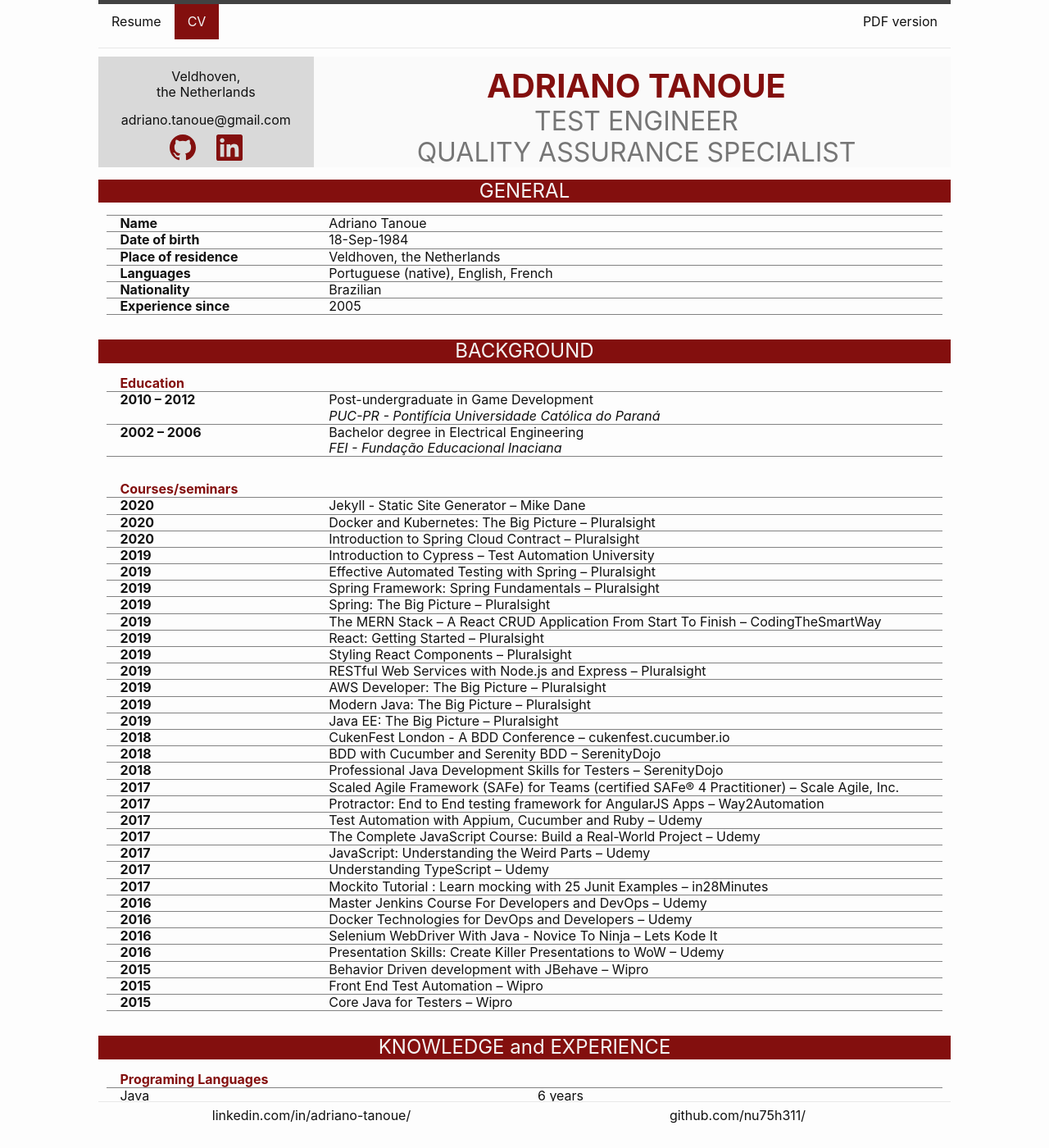
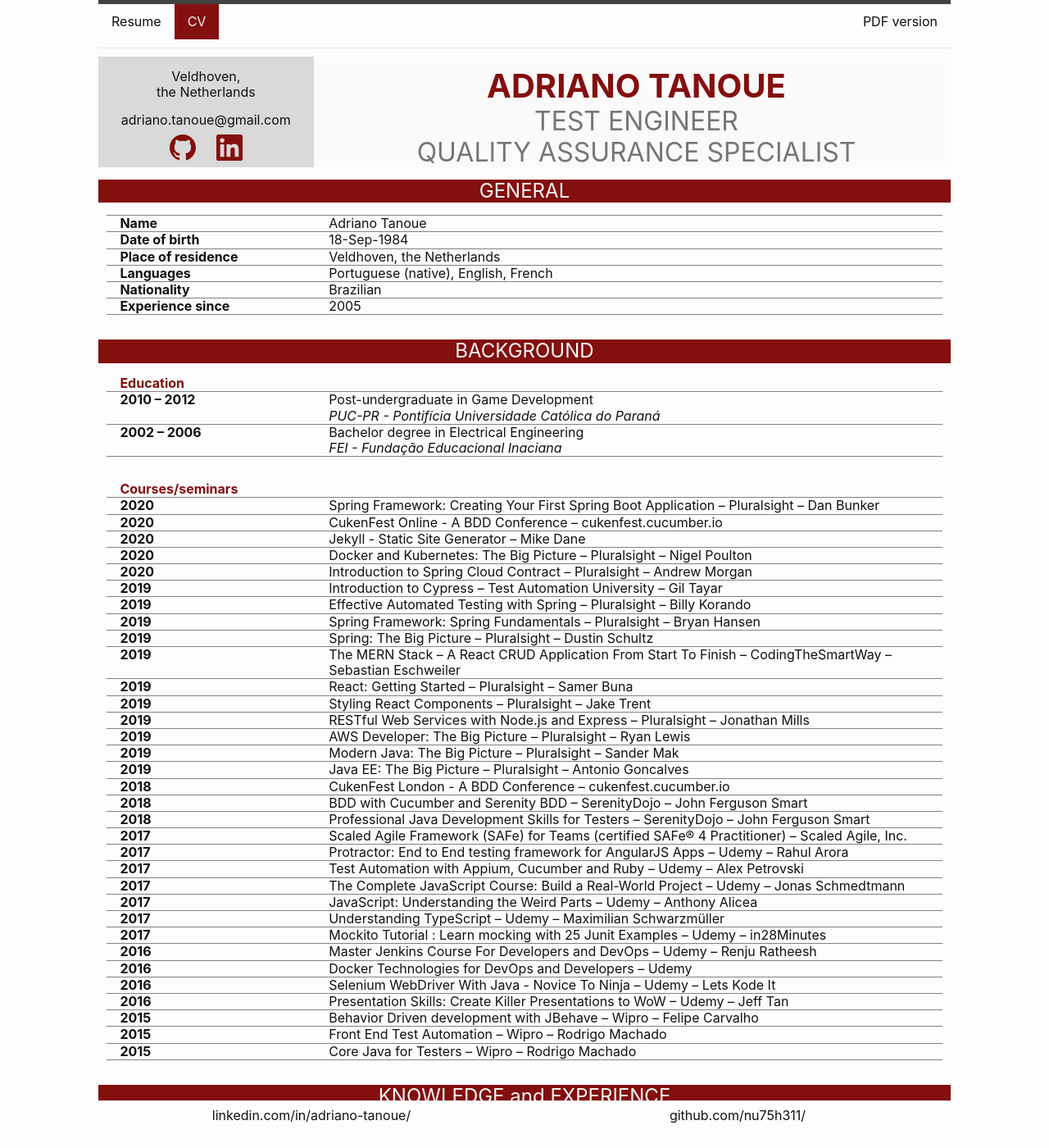
Before and after one commit to nu75h311/nu75h311.github.io, a Jekyll site: the page built from cv.md, in a window 1280 px wide and 1400 px high. Shown: the whole window at 82% size. Built offline with Jekyll 4.4.1, drawn with Linux system fonts in a browser that asks for light colours.

Commit message:
added course

```diff
--- a/_data/education.json
+++ b/_data/education.json
@@ -17,73 +17,83 @@
     ],
     "technical": [
         {
+            "name": "Spring Framework: Creating Your First Spring Boot Application",
+            "institution": "Pluralsight – Dan Bunker",
+            "period": "2020"
+        },
+        {
+            "name": "CukenFest Online - A BDD Conference",
+            "institution": "cukenfest.cucumber.io",
+            "period": "2020"
+        },
+        {
             "name": "Jekyll - Static Site Generator",
             "institution": "Mike Dane",
             "period": "2020"
         },
         {
             "name": "Docker and Kubernetes: The Big Picture",
-            "institution": "Pluralsight",
+            "institution": "Pluralsight – Nigel Poulton",
             "period": "2020"
         },
         {
             "name": "Introduction to Spring Cloud Contract",
-            "institution": "Pluralsight",
+            "institution": "Pluralsight – Andrew Morgan",
             "period": "2020"
         },
         {
             "name": "Introduction to Cypress",
-            "institution": "Test Automation University",
+            "institution": "Test Automation University – Gil Tayar",
             "period": "2019"
         },
         {
             "name": "Effective Automated Testing with Spring",
-            "institution": "Pluralsight",
+            "institution": "Pluralsight – Billy Korando",
             "period": "2019"
         },
         {
             "name": "Spring Framework: Spring Fundamentals",
-            "institution": "Pluralsight",
+            "institution": "Pluralsight – Bryan Hansen",
             "period": "2019"
         },
         {
             "name": "Spring: The Big Picture",
-            "institution": "Pluralsight",
+            "institution": "Pluralsight – Dustin Schultz",
             "period": "2019"
         },
         {
             "name": "The MERN Stack – A React CRUD Application From Start To Finish",
-            "institution": "CodingTheSmartWay",
+            "institution": "CodingTheSmartWay – Sebastian Eschweiler",
             "period": "2019"
         },
         {
             "name": "React: Getting Started",
-            "institution": "Pluralsight",
+            "institution": "Pluralsight – Samer Buna",
             "period": "2019"
         },
         {
             "name": "Styling React Components",
-            "institution": "Pluralsight",
+            "institution": "Pluralsight – Jake Trent",
             "period": "2019"
         },
         {
             "name": "RESTful Web Services with Node.js and Express",
-            "institution": "Pluralsight",
+            "institution": "Pluralsight – Jonathan Mills",
             "period": "2019"
         },
         {
             "name": "AWS Developer: The Big Picture",
-            "institution": "Pluralsight",
+            "institution": "Pluralsight – Ryan Lewis",
             "period": "2019"
         },
         {
             "name": "Modern Java: The Big Picture",
-            "institution": "Pluralsight",
+            "institution": "Pluralsight – Sander Mak",
             "period": "2019"
         },
         {
             "name": "Java EE: The Big Picture",
-            "institution": "Pluralsight",
+            "institution": "Pluralsight – Antonio Goncalves",
             "period": "2019"
         },
         {
@@ -93,52 +103,52 @@
         },
         {
             "name": "BDD with Cucumber and Serenity BDD",
-            "institution": "SerenityDojo",
+            "institution": "SerenityDojo – John Ferguson Smart",
             "period": "2018"
         },
         {
             "name": "Professional Java Development Skills for Testers",
-            "institution": "SerenityDojo",
+            "institution": "SerenityDojo – John Ferguson Smart",
             "period": "2018"
         },
         {
             "name": "Scaled Agile Framework (SAFe) for Teams (certified SAFe® 4 Practitioner)",
-            "institution": "Scale Agile, Inc.",
+            "institution": "Scaled Agile, Inc.",
             "period": "2017"
         },
         {
             "name": "Protractor: End to End testing framework for AngularJS Apps",
-            "institution": "Way2Automation",
+            "institution": "Udemy – Rahul Arora",
             "period": "2017"
         },
         {
             "name": "Test Automation with Appium, Cucumber and Ruby",
-            "institution": "Udemy",
+            "institution": "Udemy – Alex Petrovski",
             "period": "2017"
         },
         {
             "name": "The Complete JavaScript Course: Build a Real-World Project",
-            "institution": "Udemy",
+            "institution": "Udemy – Jonas Schmedtmann",
             "period": "2017"
         },
         {
             "name": "JavaScript: Understanding the Weird Parts",
-            "institution": "Udemy",
+            "institution": "Udemy – Anthony Alicea",
             "period": "2017"
         },
         {
             "name": "Understanding TypeScript",
-            "institution": "Udemy",
+            "institution": "Udemy – Maximilian Schwarzmüller",
             "period": "2017"
         },
         {
             "name": "Mockito Tutorial : Learn mocking with 25 Junit Examples",
-            "institution": "in28Minutes",
+            "institution": "Udemy – in28Minutes",
             "period": "2017"
         },
         {
             "name": "Master Jenkins Course For Developers and DevOps",
-            "institution": "Udemy",
+            "institution": "Udemy – Renju Ratheesh",
             "period": "2016"
         },
         {
@@ -148,27 +158,27 @@
         },
         {
             "name": "Selenium WebDriver With Java - Novice To Ninja",
-            "institution": "Lets Kode It",
+            "institution": "Udemy – Lets Kode It",
             "period": "2016"
         },
         {
             "name": "Presentation Skills: Create Killer Presentations to WoW",
-            "institution": "Udemy",
+            "institution": "Udemy – Jeff Tan",
             "period": "2016"
         },
         {
             "name": "Behavior Driven development with JBehave",
-            "institution": "Wipro",
+            "institution": "Wipro – Felipe Carvalho",
             "period": "2015"
         },
         {
             "name": "Front End Test Automation",
-            "institution": "Wipro",
+            "institution": "Wipro – Rodrigo Machado",
             "period": "2015"
         },
         {
             "name": "Core Java for Testers",
-            "institution": "Wipro",
+            "institution": "Wipro – Rodrigo Machado",
             "period": "2015"
         }
     ]
```
